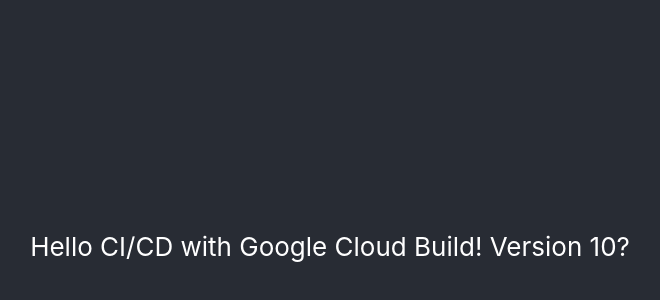
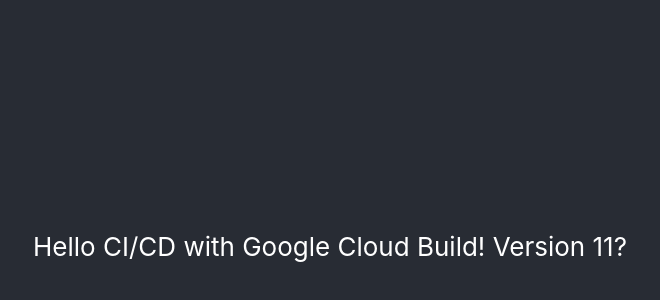
Before and after one commit to DavTho1983/host-test, a React (Create React App) app: page / in a window 1280 px wide. Shown: the part 154-454 px from the top of the page, without its empty margins (310-970 px from the left). Built offline with nearby package versions, Linux system fonts and the light colour scheme.

Commit message:
commit to test push trigger 11

```diff
--- a/src/App.js
+++ b/src/App.js
@@ -7,7 +7,7 @@
     <div className="App">
       <header className="App-header">
         Hello CI/CD with Google Cloud Build!
-        Version 10?
+        Version 11?
       </header>
     </div>
   );
```
